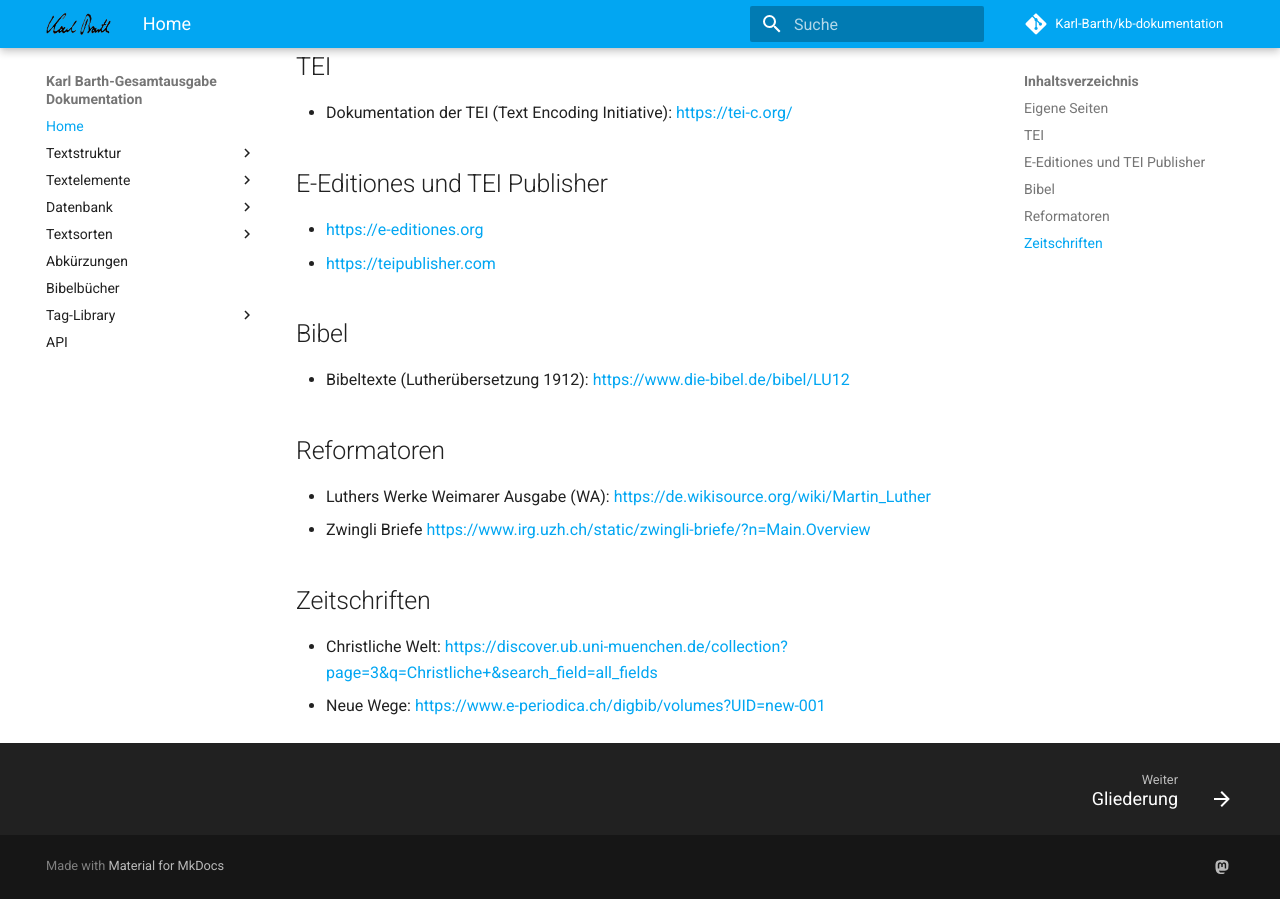
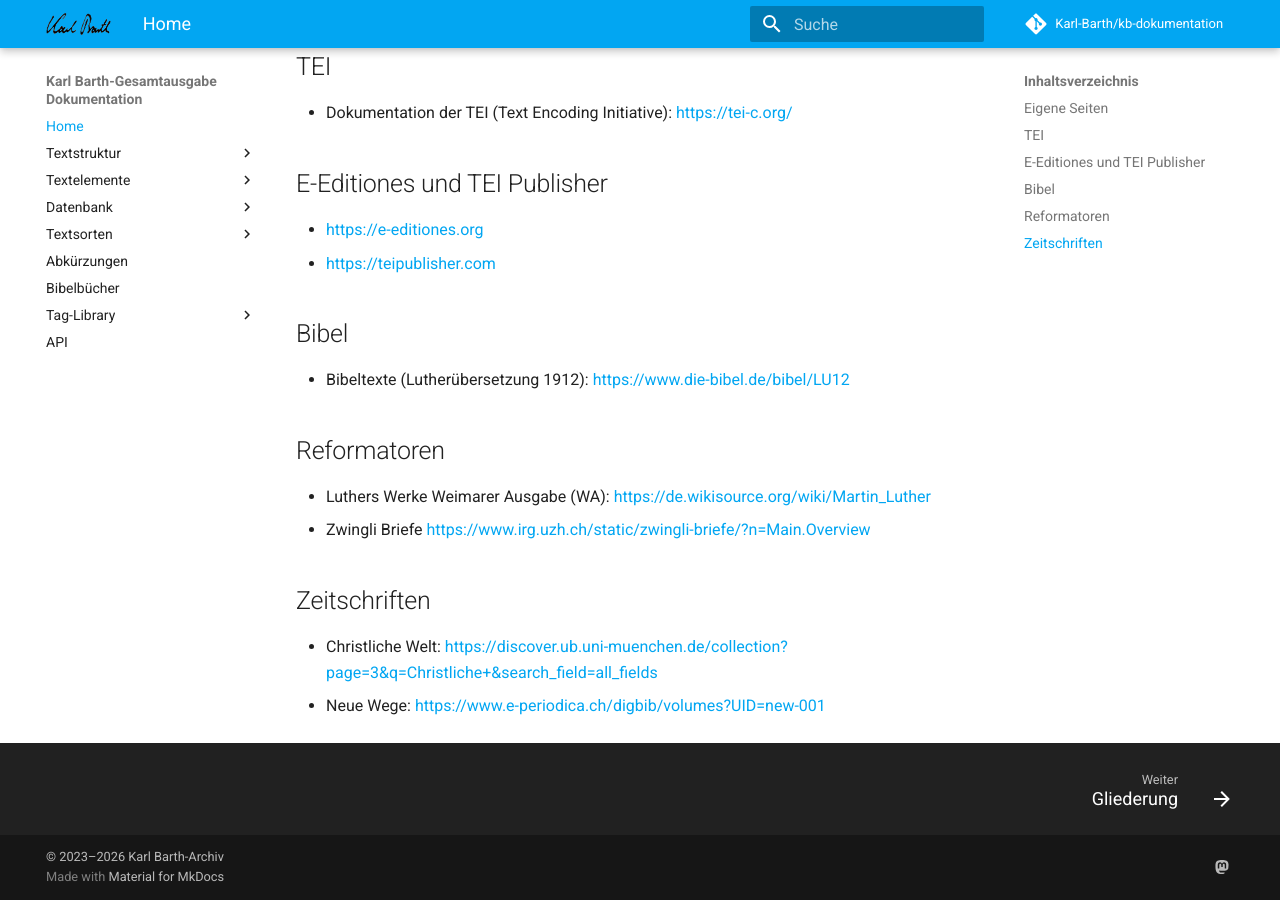
Before and after one commit to Karl-Barth/kb-dokumentation, an MkDocs documentation site: the page built from docs/index.md, in a window 1280 px wide and 900 px high, scrolled down 506 px. Built offline with MkDocs 1.6.1 and Material for MkDocs 9.7.7, drawn with Linux system fonts in a browser that asks for light colours; comment, search, counter and statistics services are not loaded.

Commit message:
Add copyright notice to footer

```diff
--- a/mkdocs.yml
+++ b/mkdocs.yml
@@ -53,6 +53,7 @@ extra:
   social:
     - icon: fontawesome/brands/mastodon
       link: https://social.anoxinon.de/@anton
+copyright: "&copy; 2023–2026 Karl Barth-Archiv"
 repo_url: https://github.com/Karl-Barth/kb-dokumentation
 repo_name: Karl-Barth/kb-dokumentation
 edit_uri: edit/main/docs/
```
